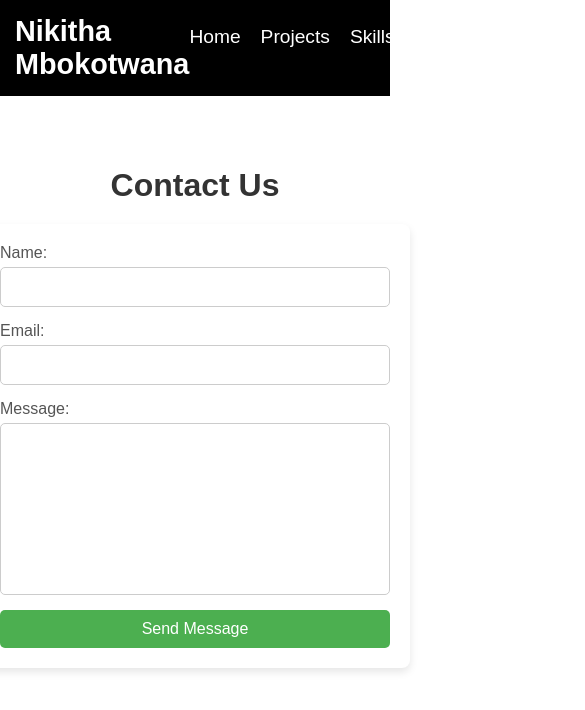
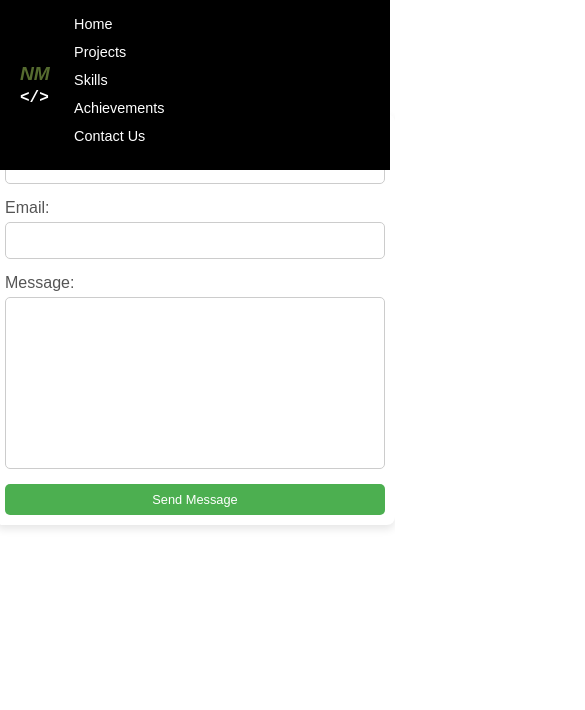
Before and after one commit to Nikithamboks25/nikitha-portfolio, a React (Create React App) app: page /contact in a window 390 px wide. Shown: the top 710 px of the page, 585 px wide, since content can reach past the window. Built offline with nearby package versions, Linux system fonts and the light colour scheme.

Commit message:
contact us, footer, navbar

```diff
--- a/src/components/Navbar.css
+++ b/src/components/Navbar.css
@@ -1,16 +1,33 @@
 /* src/Navbar.css */
 nav {
   background-color: black;
-    padding: 15px;
+  width: 100%;
+  padding: 15px 30px;
   display: flex;
   justify-content: space-between;
   align-items: center;
+  position: fixed;
+  top: 0;
+  left: 0;
+  right: 0;
+  z-index: 1000;
+  box-sizing: border-box;
 }
 
 .logo h2 {
-    color: white;
+  color: darkolivegreen ;
   font-size: 1.8rem;
   margin: 0;
+}
+
+.logo em {
+  font-style: italic;
+}
+
+.code-symbol {
+  font-family: 'Courier New', Courier, monospace;  /* Monospace font for code */
+  font-size: 1rem;
+  color: white;
 }
 
 ul {
@@ -18,6 +35,9 @@ nav {
   display: flex;
   margin: 0;
   padding: 0;
+  flex-grow: 1;
+  justify-content: flex-end;
+  overflow-x: auto;
 }
 
 ul li {
@@ -35,5 +55,51 @@ nav {
 }
 
 ul li a:hover {
-    color: #4CAF50; /* Optional: Change color on hover */
+  color: #4c5270;
 }
+
+/* Media Query for tablets */
+@media (max-width: 768px) {
+  nav {
+    padding: 15px 20px;
+  }
+
+  .logo h2 {
+    font-size: 1.5rem;
+  }
+
+  ul {
+    width: 100%;
+    justify-content: center;
+  }
+
+  ul li {
+    margin-right: 0;
+    margin-bottom: 10px;
+  }
+
+  ul li a {
+    font-size: 1rem;
+  }
+}
+
+/* Media Query for mobile phones */
+@media (max-width: 480px) {
+  .logo h2 {
+    font-size: 1.2rem;
+  }
+
+  ul li a {
+    font-size: 0.9rem;
+  }
+
+  ul {
+    flex-direction: column;
+    width: 100%;
+    text-align: left;
+  }
+
+  ul li {
+    margin-bottom: 10px;
+  }
+}
--- a/src/components/Navbar.js
+++ b/src/components/Navbar.js
@@ -7,7 +7,7 @@ const Navbar = () => {
   return (
     <nav>
       <div className="logo">
-        <h2>Nikitha Mbokotwana</h2>
+      <h2><em>NM</em> <span className="code-symbol"> &lt;/&gt; </span></h2>
       </div>
       <ul>
         <li><Link to="/">Home</Link></li>
--- a/src/styles/ContactUs.css
+++ b/src/styles/ContactUs.css
@@ -1,10 +1,10 @@
-/* src/ContactUs.css */
 .contact-container {
   display: flex;
   justify-content: center;
   align-items: center;
   flex-direction: column;
   margin-top: 50px;
+  padding: 0 20px;
 }
 
 h1 {
@@ -68,3 +68,49 @@
   text-align: center;
   margin-top: 10px;
 }
+
+/* Media Query for smaller screens (tablets and phones) */
+@media (max-width: 768px) {
+  .contact-container {
+    padding: 0 10px;
+  }
+
+  h1 {
+    font-size: 1.8rem;
+  }
+
+  .card {
+    width: 100%;
+    padding: 15px;
+  }
+
+  input,
+  textarea,
+  button {
+    font-size: 0.9rem;
+  }
+}
+
+@media (max-width: 480px) {
+  .contact-container {
+    padding: 0 5px;
+  }
+
+  h1 {
+    font-size: 1.5rem;
+  }
+
+  .card {
+    padding: 10px;
+  }
+
+  input,
+  textarea,
+  button {
+    font-size: 0.8rem;
+  }
+
+  button {
+    padding: 8px;
+  }
+}
```
Also changed, not shown: src/components/Footer.css (added, +25 -0 lines), src/components/Footer.js (added, +30 -0 lines). Lines whose indentation alone changed are shown as unchanged.
